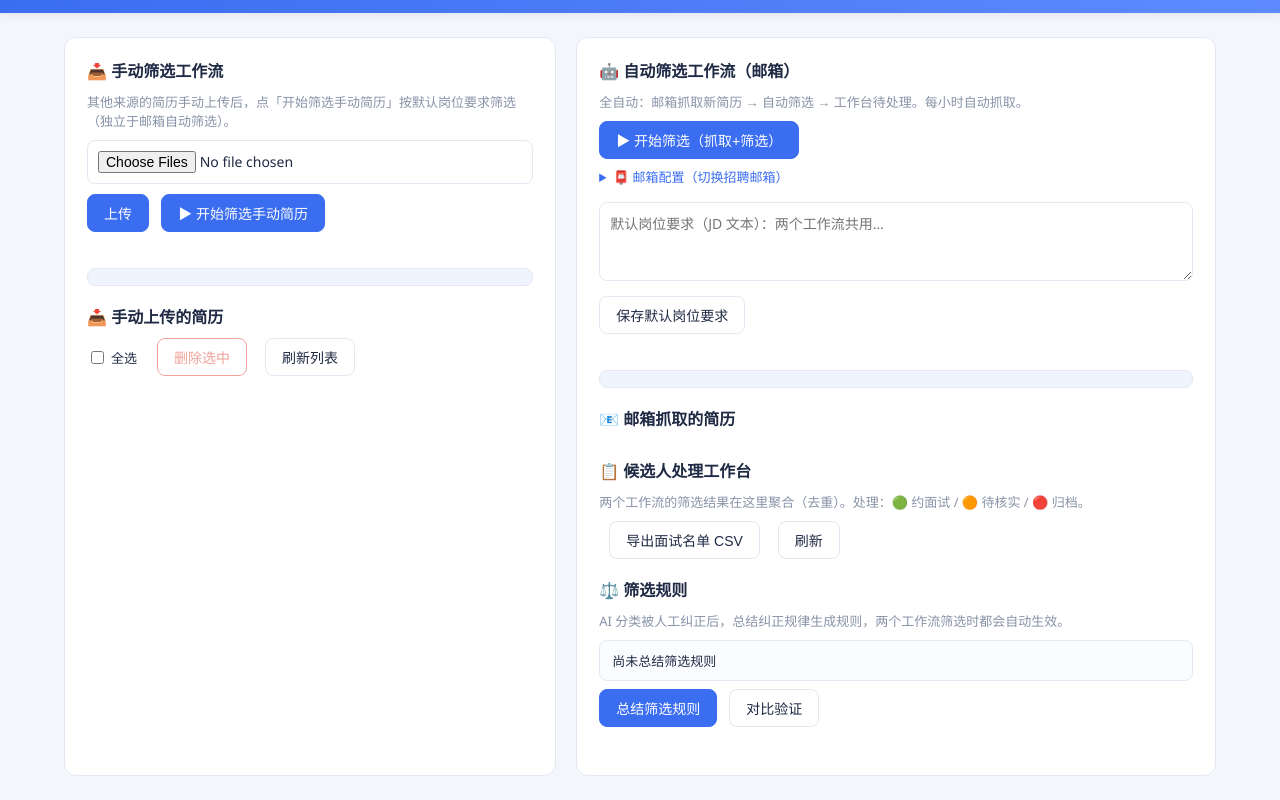
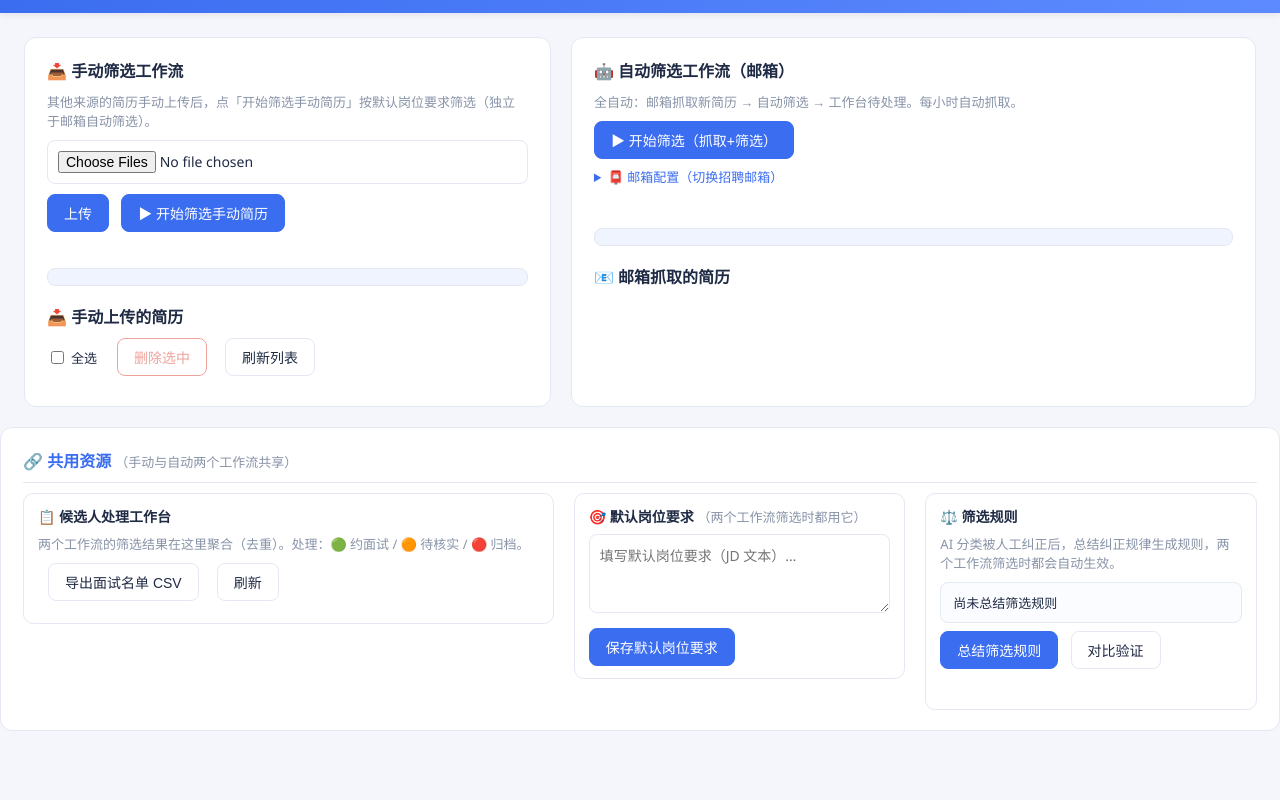
Before and after one commit to Daimin0906/resume-screener, a plain HTML site: page static/index.html in a window 1280 px wide. Shown: the part 48-848 px from the top of the page. After the commit the page ends 803 px from the top, so only its background shows below. Drawn offline with Linux system fonts and the light colour scheme.

Commit message:
style: 共用资源独立区块——两个工作流共享一目了然
- 新增「共用资源」独立面板（虚线边框+标题色区分，位于两工作流下方）
- 三栏横排：候选人工作台 / 默认岗位要求 / 筛选规则
- 工作流面板只含各自专属内容（邮箱线：邮箱配置+筛选+邮箱列表；手动线：上传+筛选+手动列表）

```diff
--- a/static/index.html
+++ b/static/index.html
@@ -55,16 +55,21 @@
         </div>
         <div id="email-config-log" class="log"></div>
       </details>
-      <textarea id="default-query-text" rows="3" placeholder="默认岗位要求（JD 文本）：两个工作流共用…"></textarea>
-      <button id="save-default-query-btn" class="btn">保存默认岗位要求</button>
       <div id="auto-screen-log" class="log"></div>
       <div id="auto-screen-summary" class="auto-summary"></div>
       <div id="auto-screen-results" class="results"></div>
 
       <h2>📧 邮箱抓取的简历 <span id="email-count" class="muted"></span></h2>
       <ul id="email-resume-list" class="resume-list"></ul>
+    </section>
+  </main>
 
-      <h2>📋 候选人处理工作台 <span id="workbench-meta" class="muted"></span></h2>
+  <!-- 共用资源区：两个工作流共享，视觉上独立 -->
+  <section class="panel shared-panel">
+    <h2 class="shared-title">🔗 共用资源 <span class="muted">（手动与自动两个工作流共享）</span></h2>
+    <div class="shared-blocks">
+      <div class="shared-block">
+        <h3>📋 候选人处理工作台 <span id="workbench-meta" class="muted"></span></h3>
         <p class="hint">两个工作流的筛选结果在这里聚合（去重）。处理：🟢 约面试 / 🟠 待核实 / 🔴 归档。</p>
         <div class="workbench-toolbar">
           <span id="workbench-pending" class="pending-badge"></span>
@@ -72,14 +77,24 @@
           <button id="workbench-refresh-btn" class="btn">刷新</button>
         </div>
         <div id="workbench-list" class="results"></div>
+      </div>
 
-      <h2>⚖️ 筛选规则 <span id="rules-meta" class="muted"></span></h2>
+      <div class="shared-block">
+        <h3>🎯 默认岗位要求 <span class="muted">（两个工作流筛选时都用它）</span></h3>
+        <textarea id="default-query-text" rows="3" placeholder="填写默认岗位要求（JD 文本）…"></textarea>
+        <button id="save-default-query-btn" class="btn primary">保存默认岗位要求</button>
+      </div>
+
+      <div class="shared-block">
+        <h3>⚖️ 筛选规则 <span id="rules-meta" class="muted"></span></h3>
         <p class="hint">AI 分类被人工纠正后，总结纠正规律生成规则，两个工作流筛选时都会自动生效。</p>
         <div id="rules-box" class="rules-box">尚未总结筛选规则</div>
         <button id="summarize-rules-btn" class="btn primary">总结筛选规则</button>
         <button id="compare-rules-btn" class="btn">对比验证</button>
         <div id="rules-log" class="log"></div>
         <div id="compare-box" class="compare-box" hidden></div>
+      </div>
+    </div>
   </section>
   </main>
 
--- a/static/style.css
+++ b/static/style.css
@@ -48,9 +48,44 @@ body {
   display: grid;
   grid-template-columns: 1fr 1.3fr;
   gap: 20px;
-  padding: 24px;
-  max-width: 1200px;
+  padding: 24px 24px 0;
+  max-width: 1400px;
   margin: 0 auto;
+}
+
+/* ---- 共用资源区（两个工作流共享，视觉独立） ---- */
+.shared-panel {
+  max-width: 1400px;
+  margin: 20px auto 24px;
+  border: 2px dashed var(--primary);
+  background: linear-gradient(180deg, #f6f8ff 0%, #ffffff 60%);
+  position: relative;
+}
+.shared-title {
+  color: var(--primary);
+  border-bottom: 1px solid var(--border);
+  padding-bottom: 10px;
+  margin-bottom: 16px;
+}
+.shared-blocks {
+  display: grid;
+  grid-template-columns: 1.6fr 1fr 1fr;
+  gap: 20px;
+  align-items: start;
+}
+.shared-block {
+  padding: 12px 14px;
+  background: #fff;
+  border: 1px solid var(--border);
+  border-radius: 10px;
+}
+.shared-block h3 {
+  font-size: 14px;
+  margin: 0 0 8px;
+  color: var(--text);
+}
+@media (max-width: 1100px) {
+  .shared-blocks { grid-template-columns: 1fr; }
 }
 
 .panel {
```
Lines whose indentation alone changed are shown as unchanged.
